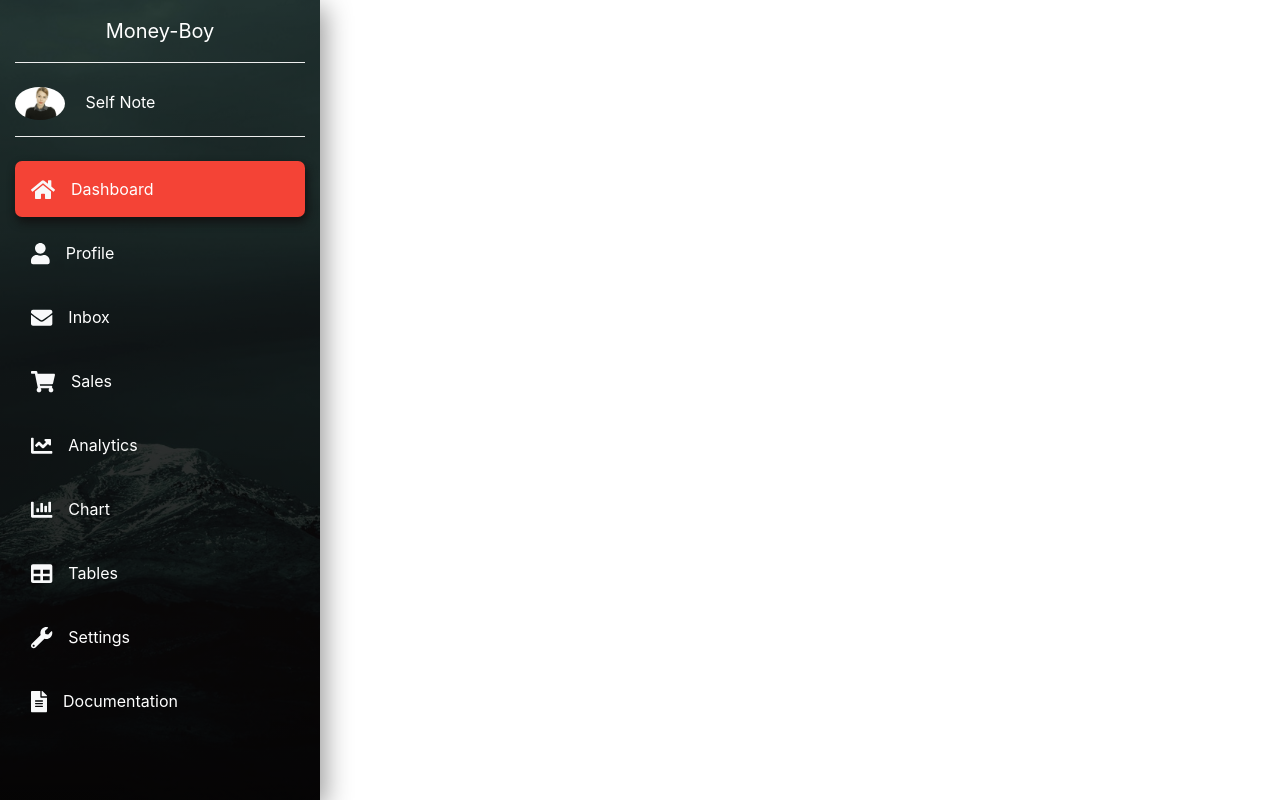
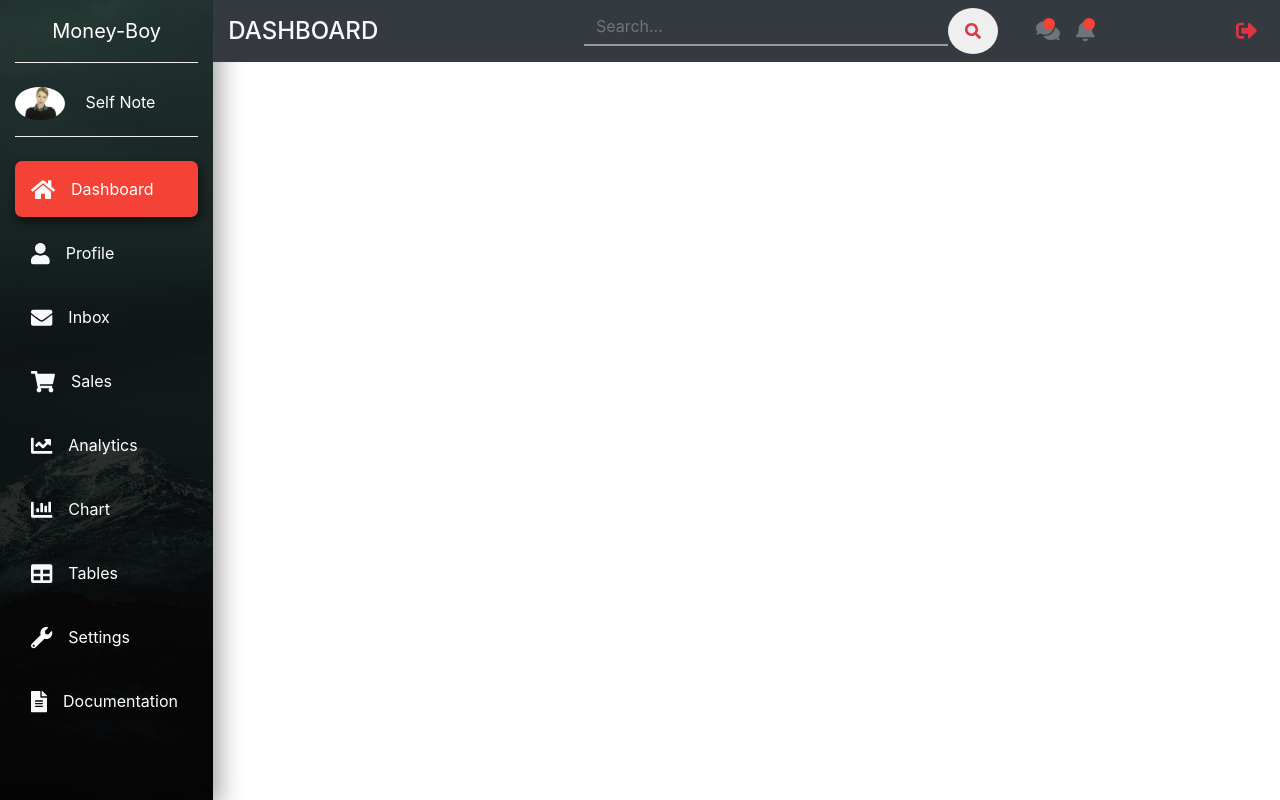
Before and after one commit to ono5/money-boy, a Django app: page / in a window 1280 px wide. Run offline with Django 3.2, Linux system fonts and the light colour scheme; the visitor is signed in with stand-in values (Sample User, id 1); some libraries are stand-ins or nearby versions.

Commit message:
style: Added top-nav style

```diff
--- /dev/null
+++ b/src/static/css/top-nav.css
@@ -0,0 +1,45 @@
+.search-input {
+    background: transparent;
+    border: none;
+    border-radius: 0;
+    border-bottom: 2px solid #999;
+    transition: all .4s;
+}
+
+.search-input:focus {
+    background: transparent;
+    box-shadow: none;
+    border-bottom: 2px solid #dc3545;
+}
+
+.search-button {
+    border-radius: 50%;
+    padding: 10px 16px;
+    transition: all .4s;
+}
+
+.search-button:hover {
+    background-color: #eee;
+    transform: translateY(-1px);
+}
+
+.icon-parent {
+    position: relative;
+}
+
+.icon-bullet::after {
+    content: "";
+    position: absolute;
+    top: 7px;
+    left: 15px;
+    height: 12px;
+    width: 12px;
+    background-color: #f44336;
+    border-radius: 50%;
+}
+
+@media (max-width: 768px) {
+    .top-navbar {
+        position: static;
+    }
+}
--- a/src/templates/base.html
+++ b/src/templates/base.html
@@ -34,6 +34,11 @@
     <script src="https://cdnjs.cloudflare.com/ajax/libs/popper.js/1.14.3/umd/popper.min.js" integrity="sha384-ZMP7rVo3mIykV+2+9J3UJ46jBk0WLaUAdn689aCwoqbBJiSnjAK/l8WvCWPIPm49" crossorigin="anonymous"></script>
     <script src="https://stackpath.bootstrapcdn.com/bootstrap/4.1.1/js/bootstrap.min.js" integrity="sha384-smHYKdLADwkXOn1EmN1qk/HfnUcbVRZyYmZ4qpPea6sjB/pTJ0euyQp0Mk8ck+5T" crossorigin="anonymous"></script>
     <script>hljs.initHighlightingOnLoad();</script>
+    <script>
+        $(function () {
+            $('[data-toggle="tooltip"]').tooltip()
+        })
+    </script>
     {% block custom_js %}{% endblock custom_js %}
 </body>
 </html>
--- a/src/templates/navbar.html
+++ b/src/templates/navbar.html
@@ -13,9 +13,7 @@
         {% include 'sidebar.html' %}
         <!-- end of sidebar -->
         <!-- top-nav -->
-        <div class="col-lg-9">
-
-        </div>
+        {% include 'top-nav.html' %}
         <!-- end of top-nav -->
       </div>
     </div>
--- a/src/templates/sidebar.html
+++ b/src/templates/sidebar.html
@@ -4,7 +4,7 @@
     <link rel="stylesheet" href="{% static 'css/sidebar.css' %}">
 {% endblock custom_static %}
 
-<div class="col-lg-3 sidebar fixed-top">
+<div class="col-xl-2 col-lg-3 col-md-4 sidebar fixed-top">
     <a
       href="#"
       class="
--- /dev/null
+++ b/src/templates/top-nav.html
@@ -0,0 +1,50 @@
+{% load static %}
+
+{% block custom_static %}
+    <link rel="stylesheet" href="{% static 'css/top-nav.css' %}">
+{% endblock custom_static %}
+
+<div class="col-xl-10 col-lg-9 col-md-8 ml-auto bg-dark fixed-top py-2 top-navbar">
+    <div class="row align-items-center">
+        <div class="col-md-4">
+            <h4 class="text-light text-uppercase mb-0">Dashboard</h4>
+        </div>
+        <div class="col-md-5">
+            <form>
+                <div class="input-group">
+                    <input type="text"
+                           class="form-control search-input text-white"
+                           placeholder="Search...">
+                    <button type="button"
+                            class="btn btn-white search-button">
+                        <i class="fas fa-search text-danger"></i>
+                    </button>
+                </div>
+            </form>
+        </div>
+        <div class="col-md-3">
+            <ul class="navbar-nav">
+                <li class="nav-item icon-parent">
+                    <a href="#" class="nav-link icon-bullet">
+                        <i class="fas fa-comments text-muted fa-lg"></i>
+                    </a>
+                </li>
+                <li class="nav-item icon-parent">
+                    <a href="#" class="nav-link icon-bullet">
+                        <i class="fas fa-bell text-muted fa-lg"></i>
+                    </a>
+                </li>
+                <li class="nav-item ml-md-auto">
+                    <!-- https://cccabinet.jpn.org/bootstrap4/javascript/tooltips/options -->
+                    <a href="{% url 'account:logout' %}"
+                      class="nav-link"
+                      data-toggle="tooltip"
+                      data-html="true"
+                      title="Log-out">
+                      <i class="fas fa-sign-out-alt text-danger fa-lg"></i>
+                    </a>
+                </li>
+            </ul>
+        </div>
+    </div>
+</div>
```
Also changed, not shown: src/static/css/sidebar.css (+7 -0 lines), docs/bootstrap/README.md.
